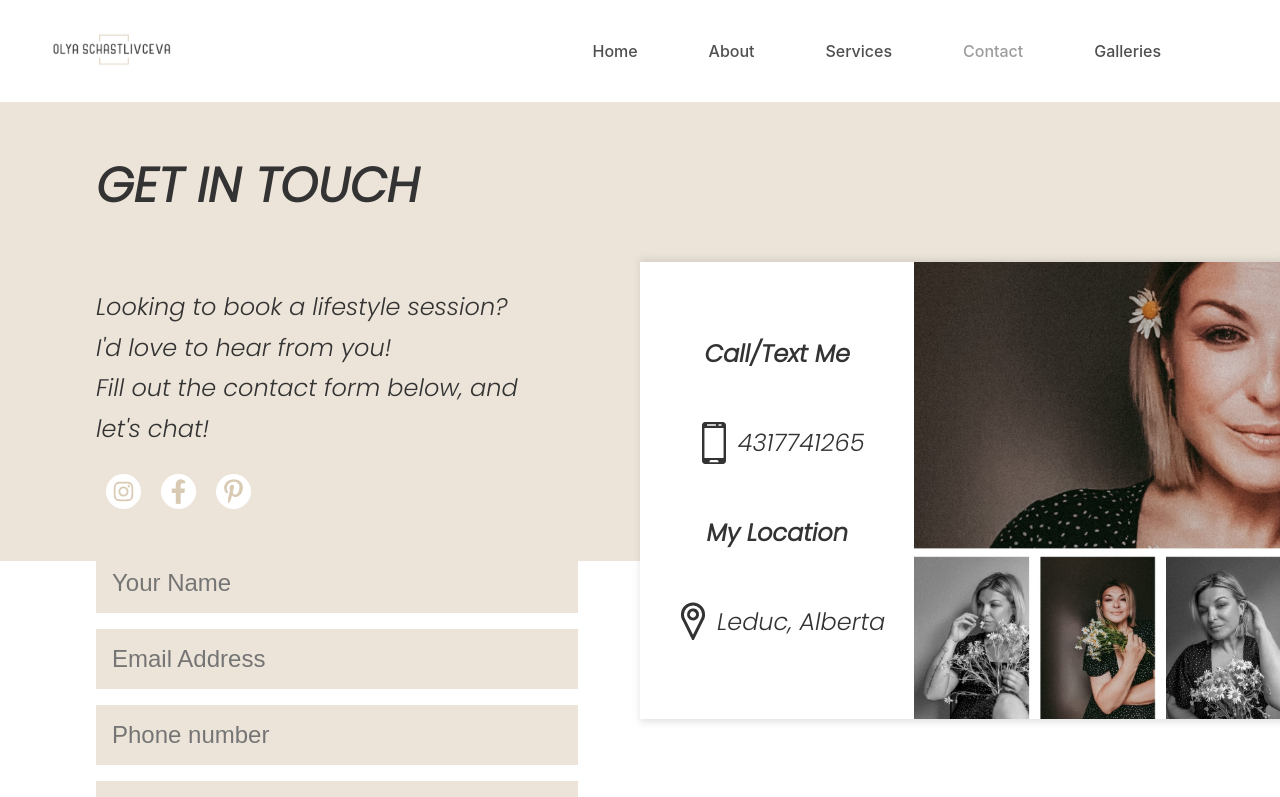
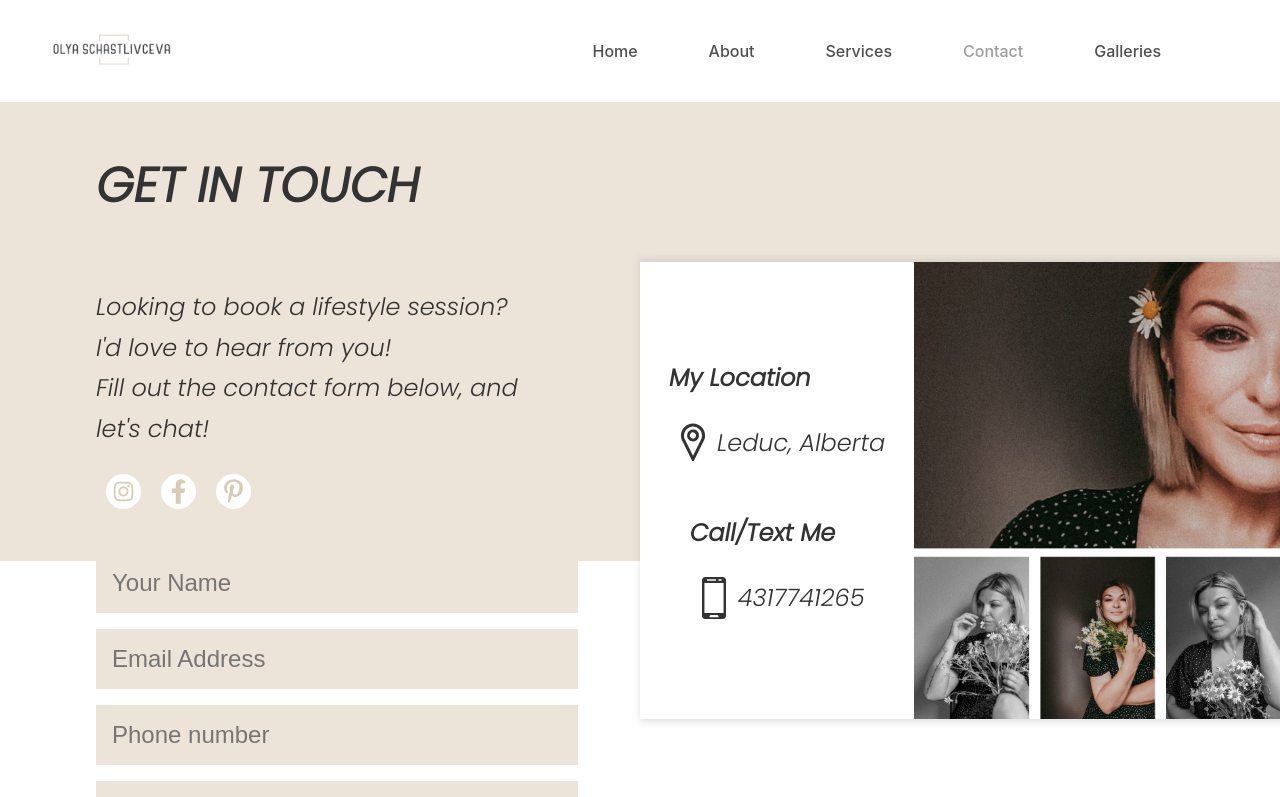
Before and after one commit to achichikalova/olga-photography-app, a React (Create React App) app: page /contact in a window 1280 px wide. Shown: the top 797 px of the page. Built offline with nearby package versions, Linux system fonts and the light colour scheme; no server answers.

Commit message:
Change anitation effect

```diff
--- a/src/pages/Contact.js
+++ b/src/pages/Contact.js
@@ -95,18 +95,23 @@ const Contact = () => {
       <motion.div
         className="contact-info"
         initial={{ opacity: 0 }}
-        animate={{ opacity: 1 }}
+        whileInView={{ opacity: 1 }}
+        viewport={{ once: false }}
         transition={{ duration: 0.5, delay: 0.5 }}
       >
         <div className="info">
-          <h3>Call/Text Me</h3>
-          <p>
-            <GiSmartphone className="icon" /> 4317741265
-          </p>
-          <h3>My Location</h3>
-          <p>
-            <VscLocation className="icon" /> Leduc, Alberta
-          </p>
+          <div className="location">
+            <h3>My Location</h3>
+            <p>
+              <VscLocation className="icon" /> Leduc, Alberta
+            </p>
+          </div>
+          <div className="phone">
+            <h3>Call/Text Me</h3>
+            <p>
+              <GiSmartphone className="icon" /> 4317741265
+            </p>
+          </div>
         </div>
         <img src={Olya} alt="Smiling beautiful woman" />
       </motion.div>
```
